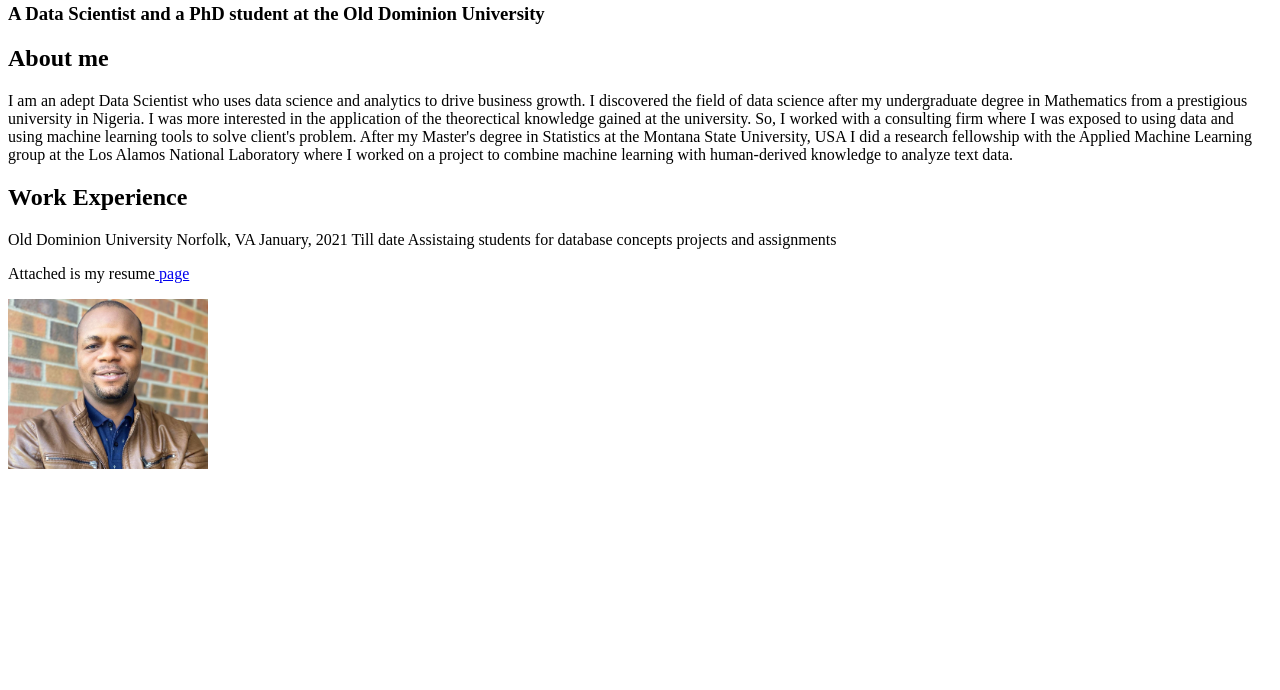
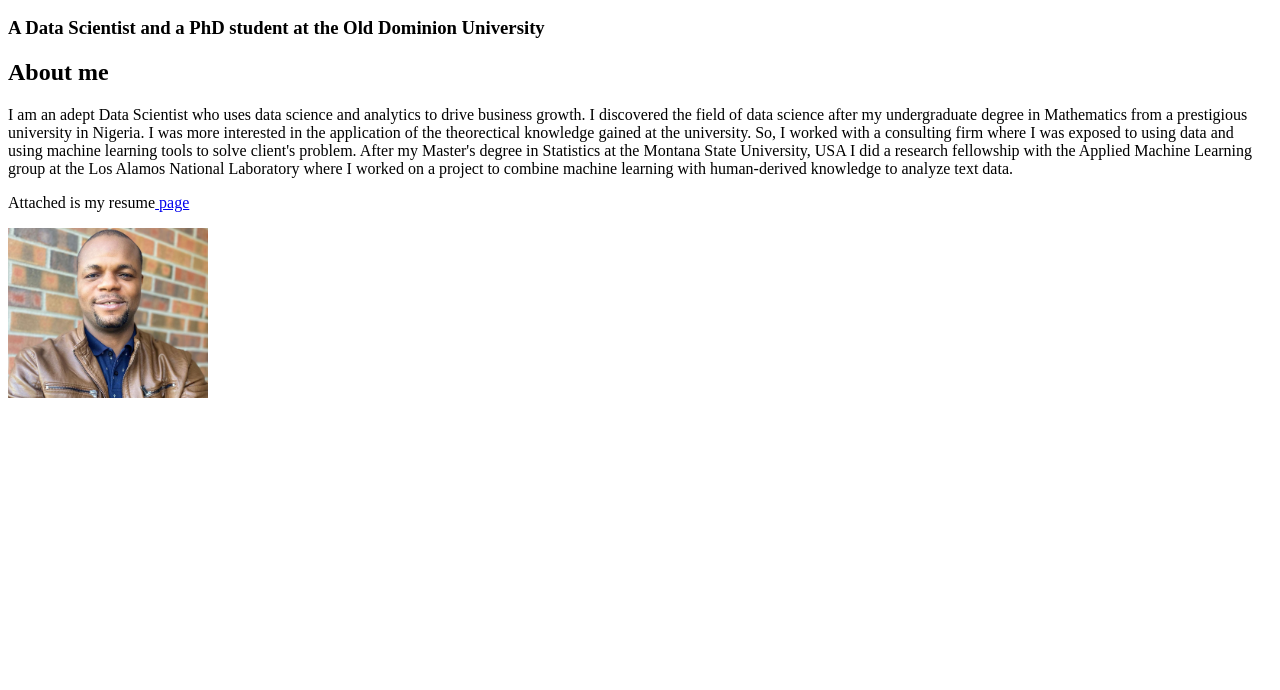
Before and after one commit to Kehindeajayi01/Kehindeajayi01.github.io, a plain HTML site: page index.html in a window 1280 px wide. Shown: the part 110-800 px from the top of the page. Drawn offline with Linux system fonts and the light colour scheme.

Commit message:
reformat

```diff
--- a/index.html
+++ b/index.html
@@ -1,3 +1,10 @@
+<!DOCTYPE html>
+<html>
+<head>
+<title>My Web Page</title>
+</head>
+<body>
+
 <h1>Hello!</h1>
 <h2>I'm Kehinde Ajayi but prefer Kenny</h2>
 <h3>A Data Scientist and a PhD student at the Old Dominion University</h3>
@@ -16,14 +23,10 @@ machine learning with human-derived knowledge to analyze text data.
 
 </p>
 
-<h2>Work Experience</h2>
-<title><head>Graduate Teaching and Research Assistant</head></title>
-<body><p>Old Dominion University
-Norfolk, VA
-January, 2021 Till date
-Assistaing students for database concepts projects and assignments</p></body>
-
 
 
 <p>Attached is my resume<a href="MY_RESUME.pdf"> page</a> </p>
 <img src="kenny.jpg" alt = "My picture" style="width:200px;height:170px;">
+
+</body>
+</html>
```
